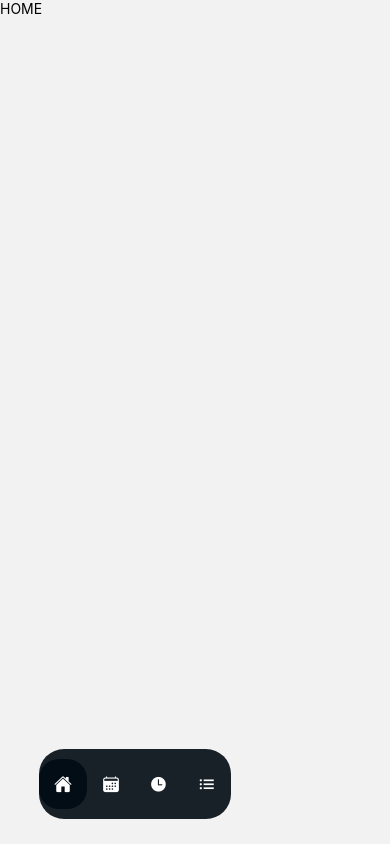
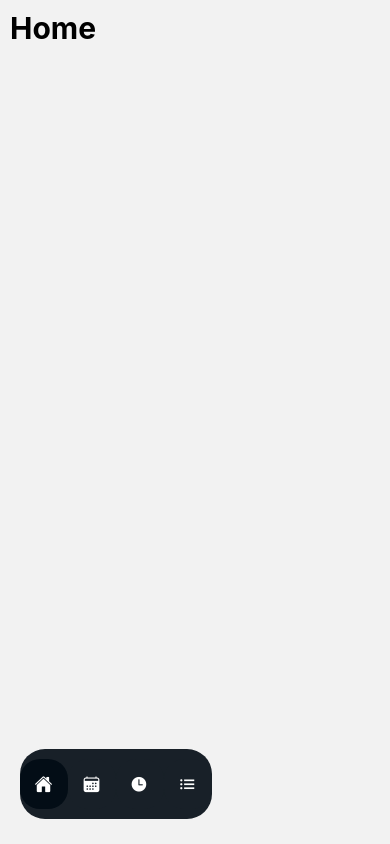
Before and after one commit to austinmula/procrastinate--react-native-journal-, a React Native app: screen /home in a window 390 px wide. Built offline with nearby package versions, Linux system fonts and the light colour scheme.

Commit message:
home page bare bone structure

```diff
--- a/src/components/common/TabBar.tsx
+++ b/src/components/common/TabBar.tsx
@@ -74,7 +74,7 @@ const styles = StyleSheet.create({
     bottom: 25,
     backgroundColor: '#182028',
     borderRadius: 25,
-    marginHorizontal: width * 0.1,
+    marginHorizontal: width * 0.05,
   },
   mainItemContainer: {
     flex: 1,
--- a/src/screens/home/home.js
+++ /dev/null
@@ -1,11 +0,0 @@
-const {View, Text} = require('react-native')
-
-const HomeScreen = () => {
-  return (
-    <View style={{flex: 1}}>
-      <Text>HOME</Text>
-    </View>
-  )
-}
-
-export default HomeScreen;
--- /dev/null
+++ b/src/screens/home/home.tsx
@@ -0,0 +1,25 @@
+import React from 'react';
+import {Text, StyleSheet, StatusBar} from 'react-native';
+import {SafeAreaView} from 'react-native-safe-area-context';
+
+interface HomeScreenProps {
+  navigation: any;
+}
+
+const HomeScreen = ({navigation}: HomeScreenProps) => {
+  return (
+    <SafeAreaView style={styles.container}>
+      <StatusBar />
+      <Text style={{fontSize: 30, fontWeight: '700'}}>Home</Text>
+    </SafeAreaView>
+  );
+};
+
+export default HomeScreen;
+
+const styles = StyleSheet.create({
+  container: {
+    flex: 1,
+    padding: 10,
+  },
+});
```
